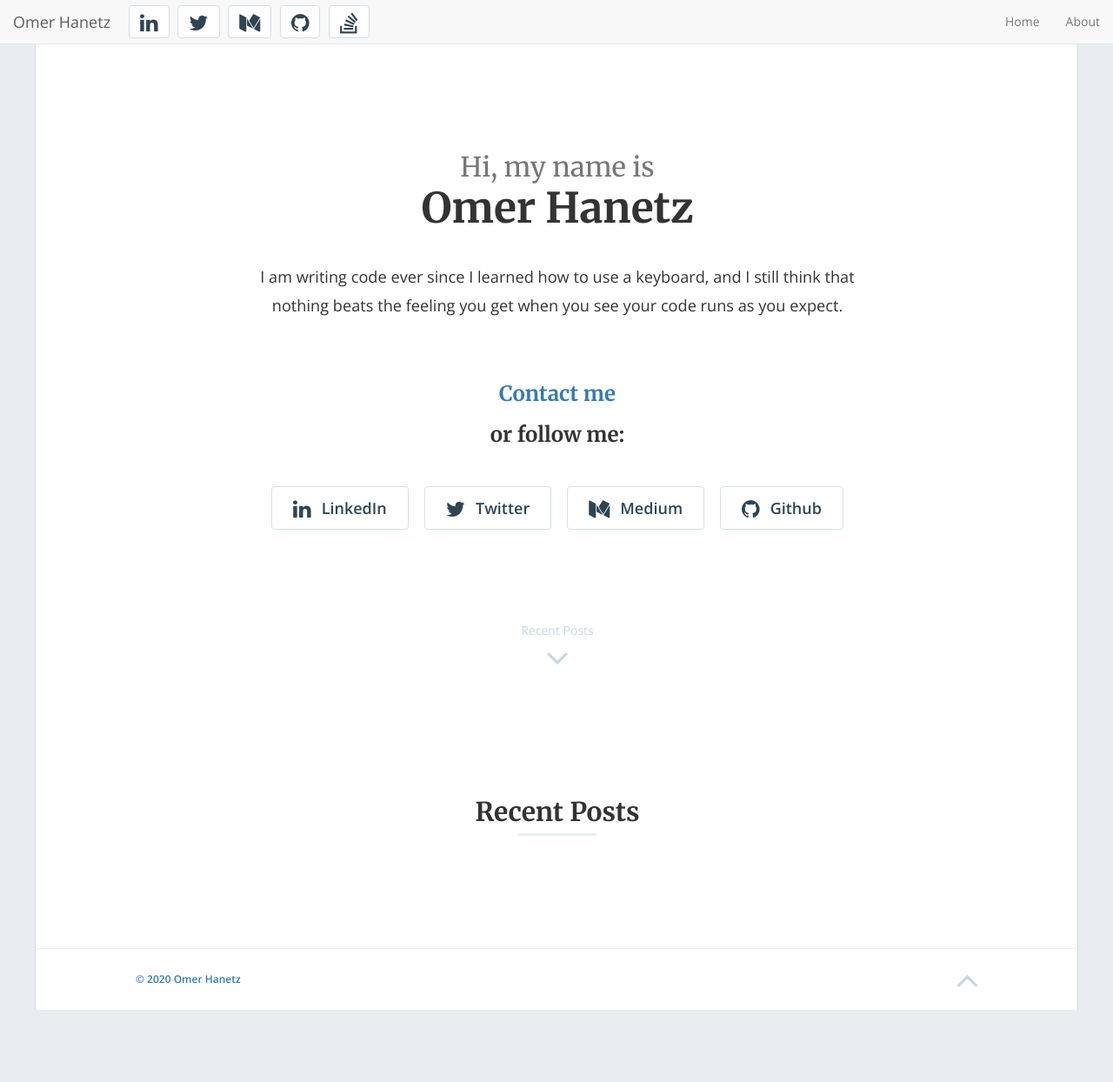
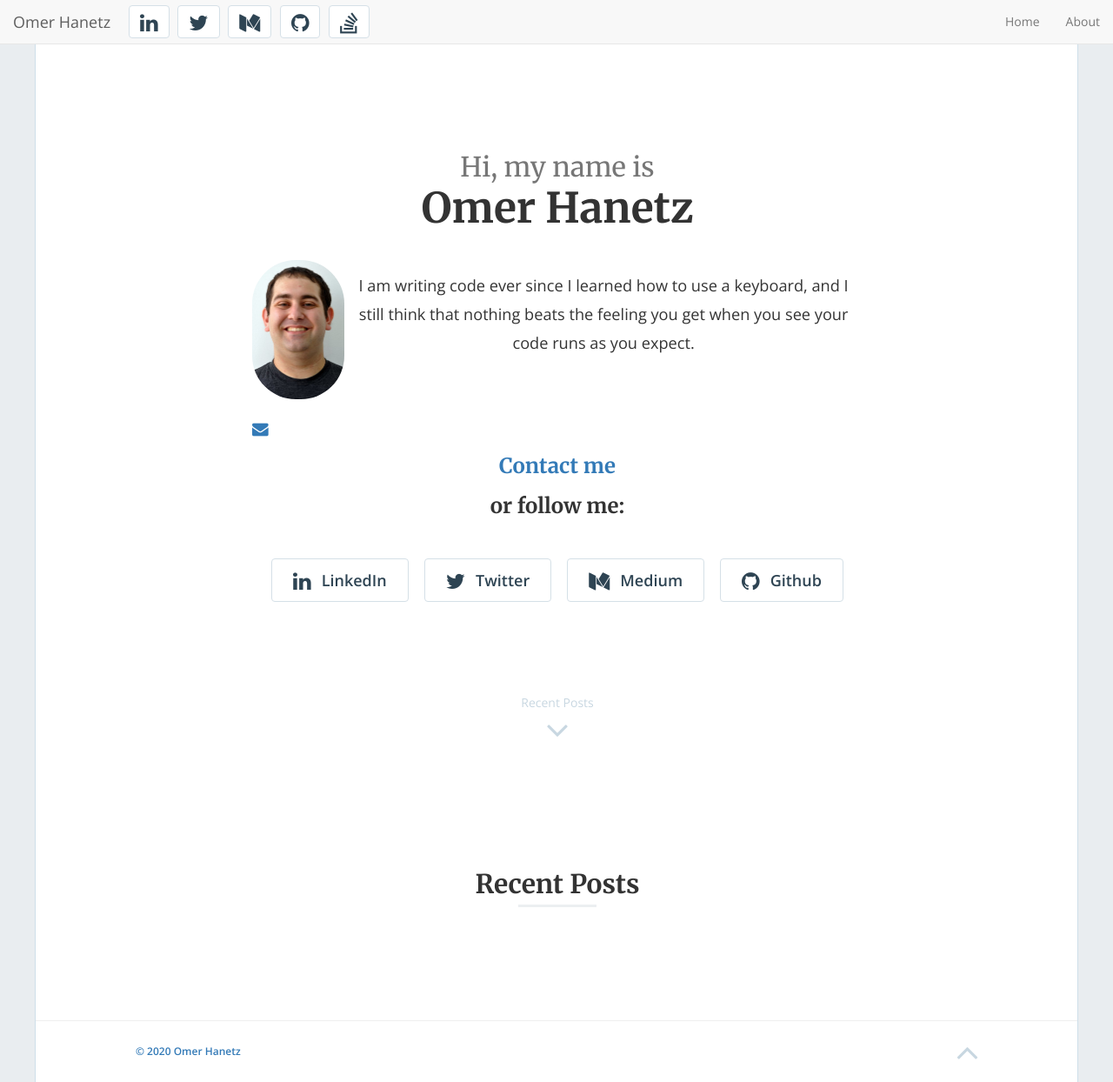
Before and after one commit to ohanetz/hanetz.com, a Jekyll site: the page docs/index.html, which Jekyll copies as it is, in a window 1280 px wide and 1244 px high. Shown: the whole window at 87% size. Built offline with Jekyll 4.4.1, drawn with Linux system fonts in a browser that asks for light colours; nearby versions of some CDN libraries; a script that is not in the unit is left out.

```diff
--- a/_includes/contact.html
+++ b/_includes/contact.html
@@ -1 +1 @@
-<a data-toggle="modal" data-target="#contact"><h3 class="text-center">Contact me</h3></a>
+<a data-toggle="modal" data-target="#contact"><span class="fa fa-envelope fa-lg"></span><h3 class="text-center">Contact me</h3></a>
--- a/css/style.scss
+++ b/css/style.scss
@@ -467,3 +467,13 @@ pre {
     padding-right: 0;
   }
 }
+
+.img-omer {
+  border-radius: 50px;
+  max-height: 160px;
+  width: auto;
+}
+
+.td {
+  padding-right: 1em;
+}
--- a/docs/atom.xml
+++ b/docs/atom.xml
@@ -4,7 +4,7 @@
  <title>Omer Hanetz</title>
  <link href="http://hanetz.com/atom.xml" rel="self"/>
  <link href="http://hanetz.com/"/>
- <updated>2020-03-11T10:13:19+02:00</updated>
+ <updated>2020-04-09T16:07:45+03:00</updated>
  <id>http://hanetz.com</id>
  <author>
    <name>Omer Hanetz</name>
--- a/docs/feed.xml
+++ b/docs/feed.xml
@@ -5,8 +5,8 @@
     <description>I am writing code ever since I learned how to use a keyboard, and I still think that nothing beats the feeling you get when you see your code runs as you expect.</description>
     <link>http://hanetz.comhttps://ohanetz.github.io/hanetz.com/</link>
     <atom:link href="http://hanetz.comhttps://ohanetz.github.io/hanetz.com/feed.xml" rel="self" type="application/rss+xml"/>
-    <pubDate>Wed, 11 Mar 2020 10:13:19 +0200</pubDate>
-    <lastBuildDate>Wed, 11 Mar 2020 10:13:19 +0200</lastBuildDate>
+    <pubDate>Thu, 09 Apr 2020 16:07:45 +0300</pubDate>
+    <lastBuildDate>Thu, 09 Apr 2020 16:07:45 +0300</lastBuildDate>
     <generator>Jekyll v3.8.6</generator>
 
       <item>
--- a/docs/index.html
+++ b/docs/index.html
@@ -94,13 +94,20 @@
 
 
 
-              <p class="text-center">
-              I am writing code ever since I learned how to use a keyboard, and I still think that nothing beats the feeling you get when you see your code runs as you expect.
-              </p>
+              <table><tbody><tr>
+              <td>
+                <img src="img/omer.JPG" class="img-omer">
+              </td>
+              <td>
+                <p class="text-center">
+                I am writing code ever since I learned how to use a keyboard, and I still think that nothing beats the feeling you get when you see your code runs as you expect.
+                </p>
+              </td>
+              </tr></tbody></table>
 
 
 
-              <a data-toggle="modal" data-target="#contact"><h3 class="text-center">Contact me</h3></a>
+              <a data-toggle="modal" data-target="#contact"><span class="fa fa-envelope fa-lg"></span><h3 class="text-center">Contact me</h3></a>
 
               <div id="contact" class="modal fade" role="dialog">
   <div class="modal-dialog modal-md">
```
Also changed, not shown: _includes/home-hero.html (+10 -3 lines), docs/css/style.css, docs/img/omer.JPG (added), img/omer.JPG (added).
